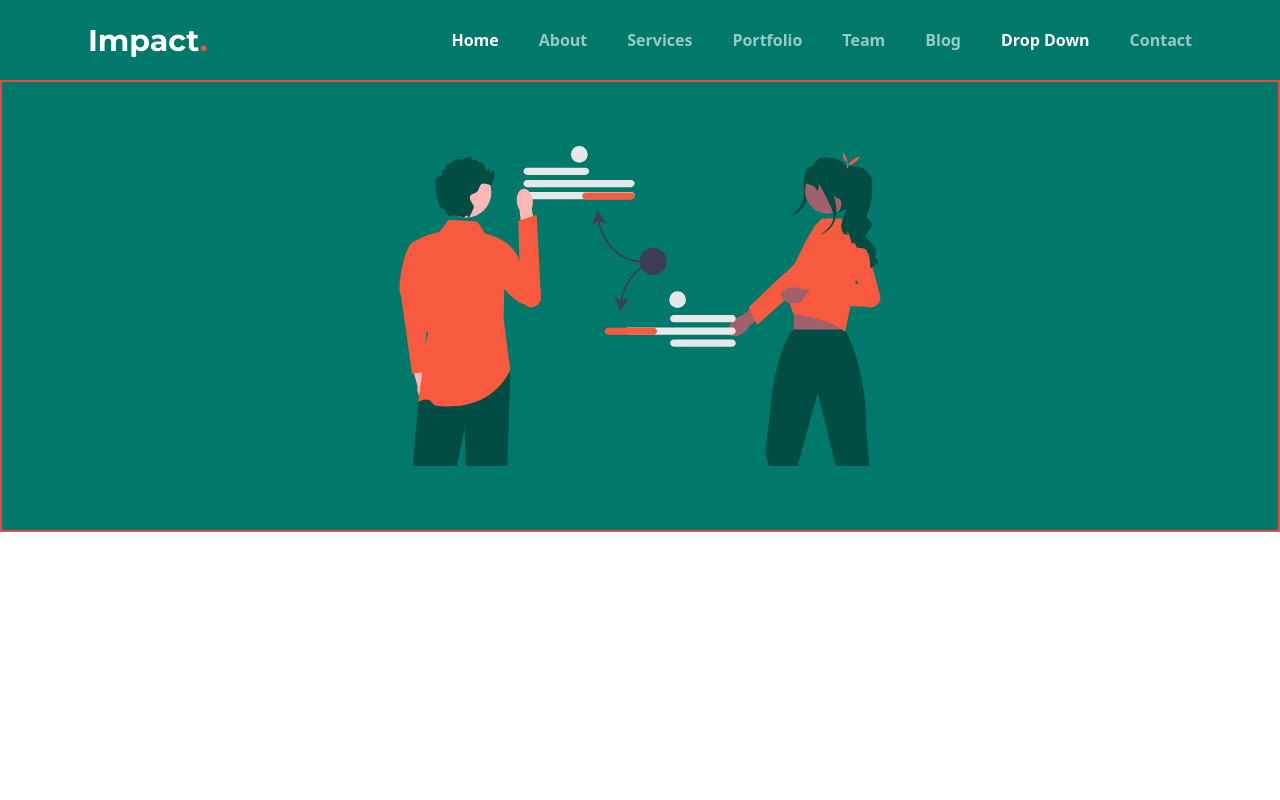
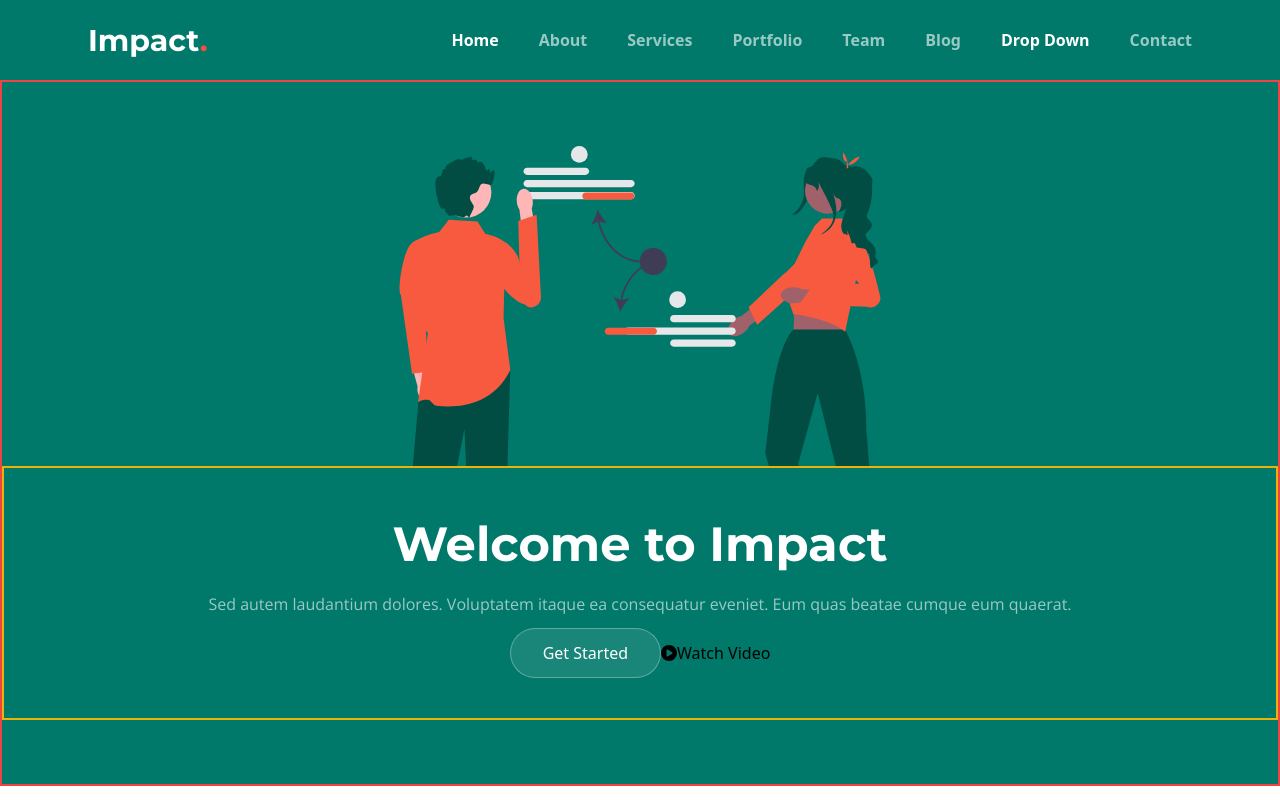
Before and after one commit to hafiz1379/impact-business-website, a React (Create React App) app: page / in a window 1280 px wide. Built offline with nearby package versions, Linux system fonts and the light colour scheme.

Commit message:
Added Home title

```diff
--- a/src/pages/Home.jsx
+++ b/src/pages/Home.jsx
@@ -1,4 +1,7 @@
 import Nav from "../components/Navbar";
+import { FontAwesomeIcon } from "@fortawesome/react-fontawesome";
+import { faCirclePlay } from "@fortawesome/free-solid-svg-icons";
+
 import hero_img from "../assets/images/hero-img.svg";
 
 function Home() {
@@ -7,7 +10,27 @@ function Home() {
       <Nav />
       <div className="bg-main w-full py-16 border-2 border-red-500">
         <img className="w-full h-80" src={hero_img} alt="" />
-        <div></div>
+        <div className="border-2 border-yellow-500 flex flex-col text-center py-10">
+          <h1 className="text-white text-[48px] font-main">
+            Welcome to Impact
+          </h1>
+          <p className="text-white text-opacity-60 font-default text-p px-10 py-3">
+            Sed autem laudantium dolores. Voluptatem itaque ea consequatur
+            eveniet. Eum quas beatae cumque eum quaerat.
+          </p>
+          <div>
+            <button className="border border-white border-opacity-30 py-3 px-8 rounded-full bg-white bg-opacity-10 text-white font-500">
+              {" "}
+              Get Started
+            </button>
+            <button className="">
+              <span>
+                <FontAwesomeIcon icon={faCirclePlay} />
+              </span>
+              Watch Video
+            </button>
+          </div>
+        </div>
       </div>
     </>
   );
--- a/tailwind.config.js
+++ b/tailwind.config.js
@@ -26,6 +26,7 @@ module.exports = {
       fontWeight: {
         700: 700,
         600: 600,
+        500: 500,
       },
       screens: {
         sm: "580px",
```
